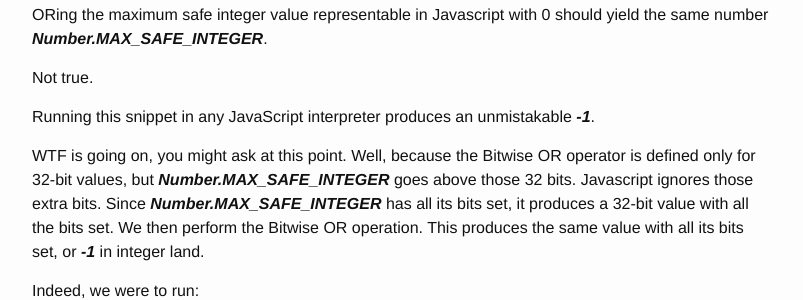
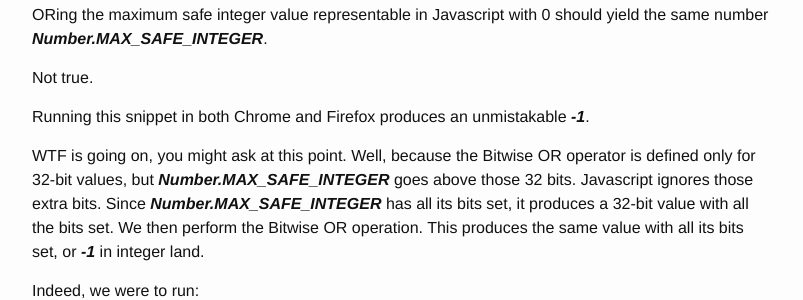
Before and after one commit to dicksont/dicksont.github.io, a Jekyll site: the page built from _posts/2015-02-09-javascript.md, in a window 1280 px wide. Shown: the part 1730-2030 px from the top of the page, without its empty margins (238-1041 px from the left). Built offline with Jekyll 4.4.1, drawn with Linux system fonts in a browser that asks for light colours.

Commit message:
Minor edit.

```diff
--- a/_posts/2015-02-09-javascript.md
+++ b/_posts/2015-02-09-javascript.md
@@ -76,7 +76,7 @@ ORing the maximum safe integer value representable in Javascript with 0 should y
 
 Not true.
 
-Running this snippet in any JavaScript interpreter produces an unmistakable ***-1***.
+Running this snippet in both Chrome and Firefox produces an unmistakable ***-1***.
 
 WTF is going on, you might ask at this point. Well, because the Bitwise OR operator is defined only for 32-bit values, but ***Number.MAX_SAFE_INTEGER*** goes above those 32 bits. Javascript ignores those extra bits. Since ***Number.MAX_SAFE_INTEGER*** has all its bits set, it produces a 32-bit value with all the bits set.  We then perform the Bitwise OR operation. This produces the same value with all its bits set, or ***-1*** in integer land.
 
```
